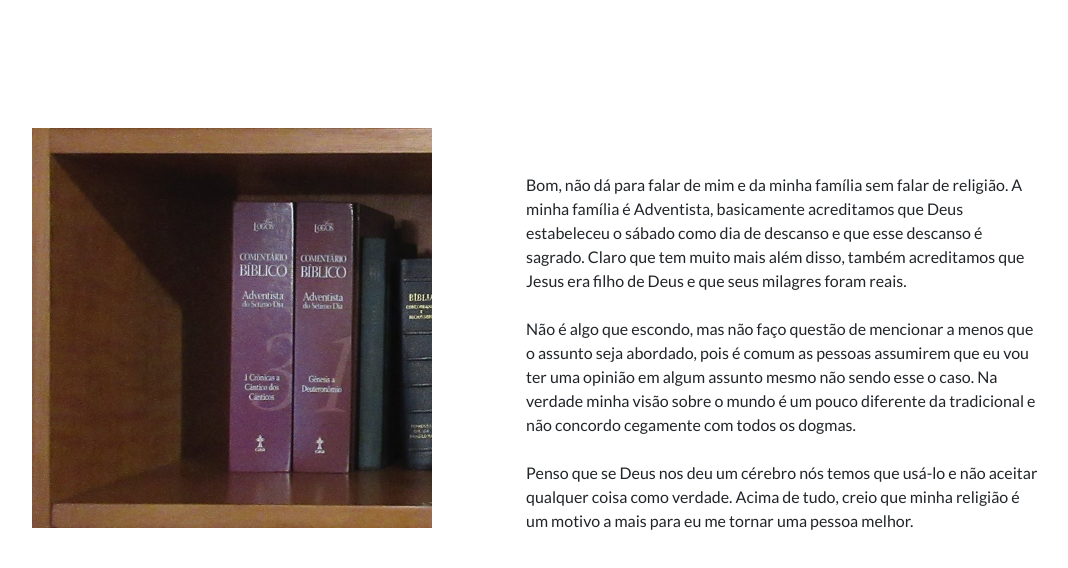
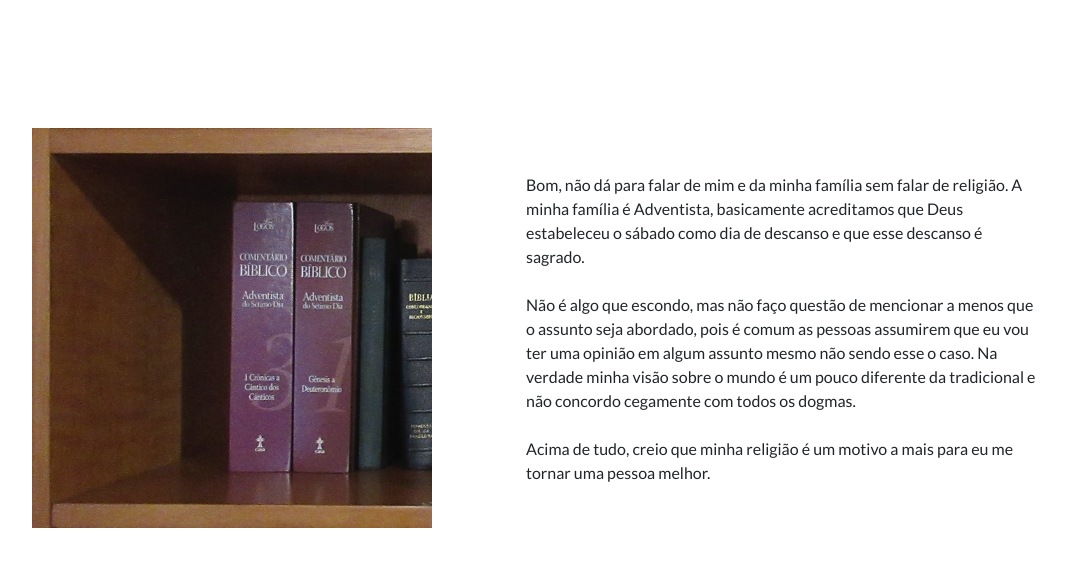
Before and after one commit to Neoarchibr/mmb, a plain HTML site: page memos/memo_4.html in a window 1280 px wide. Shown: the whole page, without its empty margins (114-1182 px from the left). Drawn offline with nearby package versions, Linux system fonts and the light colour scheme.

Commit message:
resumed text

```diff
--- a/memos/memo_4.html
+++ b/memos/memo_4.html
@@ -21,12 +21,10 @@
 			<p class="memo-text">
                 Bom, não dá para falar de mim e da minha família sem falar de religião.
                 A minha família é Adventista, basicamente acreditamos que Deus estabeleceu o sábado como dia de descanso e que esse descanso é sagrado.
-                Claro que tem muito mais além disso, também acreditamos que Jesus era filho de Deus e que seus milagres foram reais.
                 <br><br>
                 Não é algo que escondo, mas não faço questão de mencionar a menos que o assunto seja abordado, pois é comum as pessoas assumirem que eu vou ter uma opinião em algum assunto mesmo não sendo esse o caso.
                 Na verdade minha visão sobre o mundo é um pouco diferente da tradicional e não concordo cegamente com todos os dogmas.
                 <br><br>
-                Penso que se Deus nos deu um cérebro nós temos que usá-lo e não aceitar qualquer coisa como verdade.
 				Acima de tudo, creio que minha religião é um motivo a mais para eu me tornar uma pessoa melhor.
 			</p>
 		</div>
```
